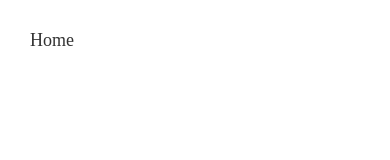
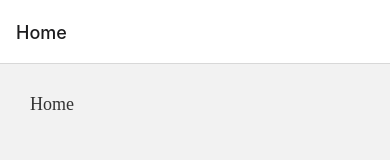
Before and after one commit to ucwealth/React-Apps, a React Native app in the folder gamezone/: screen / in a window 390 px wide. Shown: the top 160 px of the page. Built offline with nearby package versions, Linux system fonts and the light colour scheme.

Commit message:
configure home stack

```diff
--- a/gamezone/App.js
+++ b/gamezone/App.js
@@ -1,10 +1,10 @@
 import { StyleSheet, Text, View } from 'react-native'
 import React from 'react'
-import Home from './src/screens/home'
+import Navigator from './src/routes/homeStack';
 
 export default function App() {
   return (
-    <Home />
+    <Navigator />
   )
 }
 
--- a/gamezone/package.json
+++ b/gamezone/package.json
@@ -11,6 +11,7 @@
   },
   "dependencies": {
     "@react-navigation/native": "^6.0.8",
+    "@react-navigation/native-stack": "^6.5.2",
     "react": "17.0.2",
     "react-native": "0.67.4",
     "react-native-safe-area-context": "^4.2.4",
--- a/gamezone/src/routes/homeStack.js
+++ b/gamezone/src/routes/homeStack.js
@@ -1,8 +1,19 @@
-import { createStackNavigator } from "react-navigation-stack";
-import { NavigationContainer } from '@react-navigation/native';
+import React from 'react'
+import { NavigationContainer } from '@react-navigation/native'
+import { createNativeStackNavigator } from '@react-navigation/native-stack'
+import Home from "../screens/home";
+import ReviewDetails from "../screens/reviewDetails";
 
-const screens = {
+const Stack = createNativeStackNavigator();
 
+export default function Navigator() {
+
+  return (
+    <NavigationContainer>
+      <Stack.Navigator>
+        <Stack.Screen name='Home' component={Home} />
+        <Stack.Screen name='ReviewDetails' component={ReviewDetails} />
+      </Stack.Navigator>
+    </NavigationContainer>
+  );
 }
-
-const HomeStack = createStackNavigator(screens)
```
Also changed, not shown: 1 other file (tests, documents, lock files or other folders).
